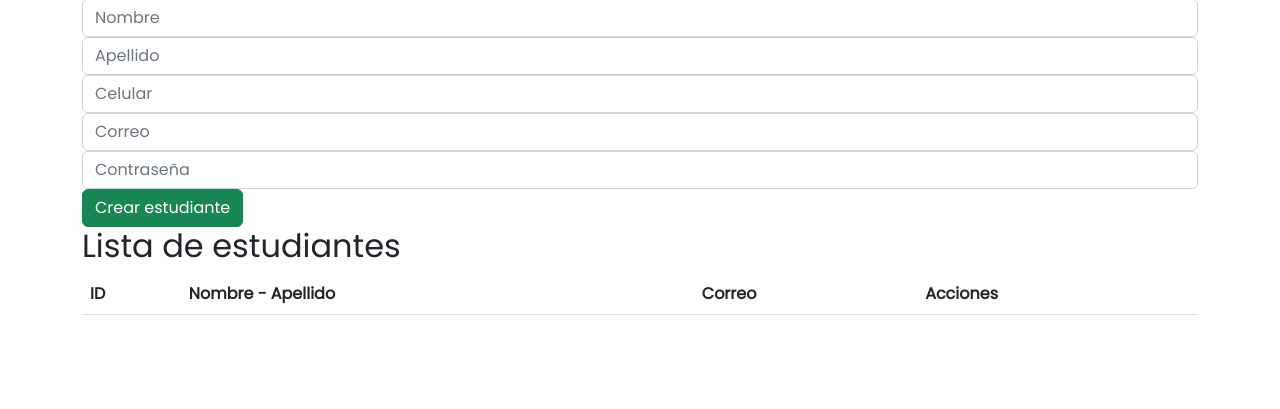
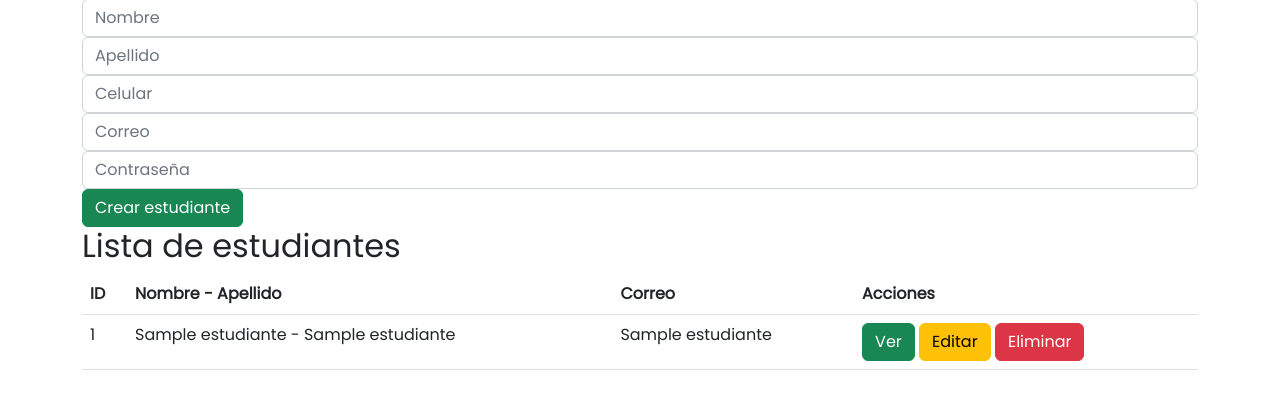
Before and after one commit to jdteheran/Ciclo3-2095, a Flask app: template Backend/templates/index.html in a window 1280 px wide. Shown: the part 85-494 px from the top of the page. Run offline with Flask 2, Linux system fonts and the light colour scheme; the template is opened without the code that fills it: most values are stand-ins (such as "Sample title", 1, 10 or a date in 2020); lists and menus that the app fills with data are empty; some libraries are stand-ins or nearby versions.

Commit message:
bd flask

```diff
--- a/CRUD Back y Front/app.py
+++ b/CRUD Back y Front/app.py
@@ -1,5 +1,7 @@
-from flask import Flask, render_template
-from src.db.connect import conn as conexion
+
+from flask import Flask, render_template, request
+from src.db.connect import obtener_todos_estudiantes, registrar_estudiante
+import json
 app = Flask(__name__)
 
 @app.route('/')
@@ -7,6 +9,13 @@
     return 'Login'
 
 
-@app.route('/home')
+@app.route('/home', methods=['GET', 'POST'])
 def home():
-    return render_template('index.html')
+    if request.method == 'GET':
+        estudiantes = obtener_todos_estudiantes()
+        return render_template('index.html', estudiantes=estudiantes)
+    elif request.method == 'POST':
+        estudiante = json.loads(request.data.decode('utf_8'))
+        #validaciones
+        registrar_estudiante(estudiante)
+        return 'registro exitoso'
--- a/CRUD Back y Front/static/js/script.js
+++ b/CRUD Back y Front/static/js/script.js
@@ -40,10 +40,30 @@
     let correo = document.getElementById('correo')
     let pass = document.getElementById('contrasena')
 
-    let id = uuidv4()
 
     if (validacion()) {
-        let template_registro = `<tr>
+
+        const estudiante = {
+            nombre: nombre.value,
+            apellido: apellido.value,
+            celular: celular.value,
+            correo: correo.value,
+            contrasena: pass.value
+        }
+
+        fetch('/home', {
+            method: 'POST',
+            body: JSON.stringify(estudiante),
+            headers: {
+                'Content-Type': 'application/json'
+            }
+        }).then(res => res.text())
+            .then(response => ver_lista())
+            .catch(error => console.error('Error:', error))
+
+
+
+        /* let template_registro = `<tr>
                                     <th scope="row">${id}</th>
                                     <td>${nombre.value} - ${apellido.value}</td>
                                     <td>${correo.value}</td>
@@ -58,22 +78,13 @@
 
         cuerpo_table.innerHTML = cuerpo_table.innerHTML + template_registro
 
-        let estudiante = {
-            id,
-            nombre: nombre.value,
-            apellido: apellido.value,
-            celular: celular.value,
-            correo: correo.value,
-            pass: pass.value,
-        }
-
         ver_lista()
 
         nombre.value = ''
         apellido.value = ''
         celular.value = ''
         correo.value = ''
-        pass.value = ''
+        pass.value = '' */
     }
 })
 
--- a/CRUD Back y Front/templates/index.html
+++ b/CRUD Back y Front/templates/index.html
@@ -39,7 +39,18 @@
                     </tr>
                 </thead>
                 <tbody>
-
+                    {% for estudiante in estudiantes %}
+                    <tr>
+                        <td scope="col">{{estudiante[0]}}</td>
+                        <td scope="col">{{estudiante[1]}} - {{estudiante[2]}}</td>
+                        <td scope="col">{{estudiante[3]}}</td>
+                        <td scope="col">
+                            <button class="btn btn-success" >Ver</button>
+                            <button class="btn btn-warning">Editar</button>
+                            <button class="btn btn-danger">Eliminar</button>
+                        </td>
+                    </tr>
+                    {% endfor %}
                 </tbody>
             </table>
         </div>
```
Also changed, not shown: CRUD Back y Front/src/db/connect.py (+21 -4 lines), CRUD Back y Front/db/estudiantes.sqlite.
